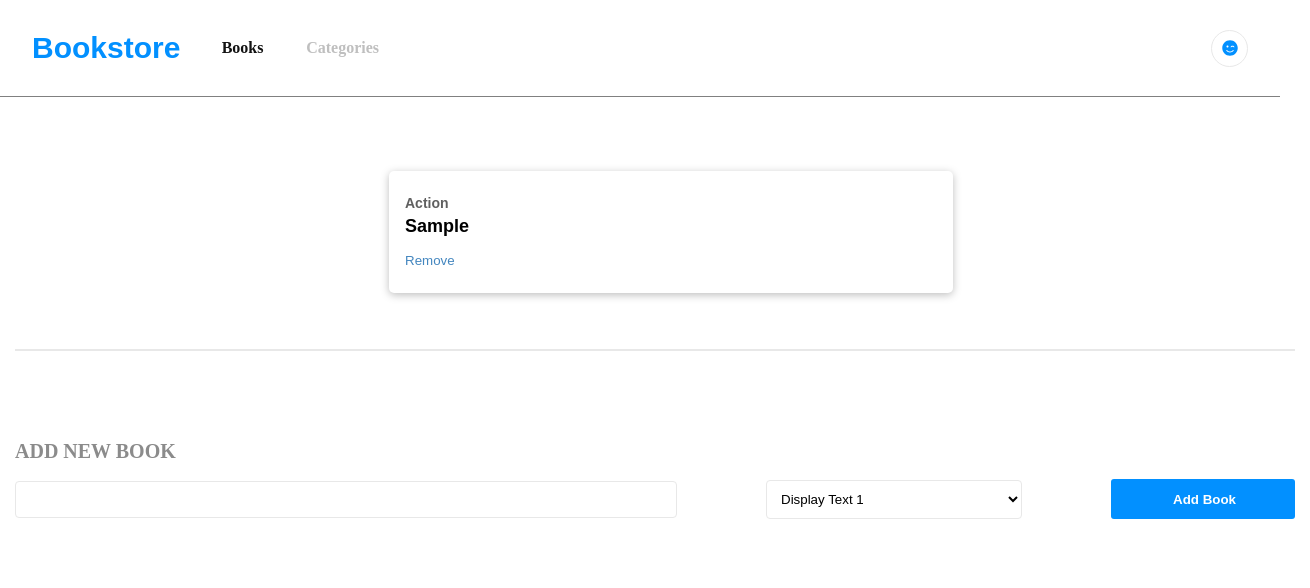
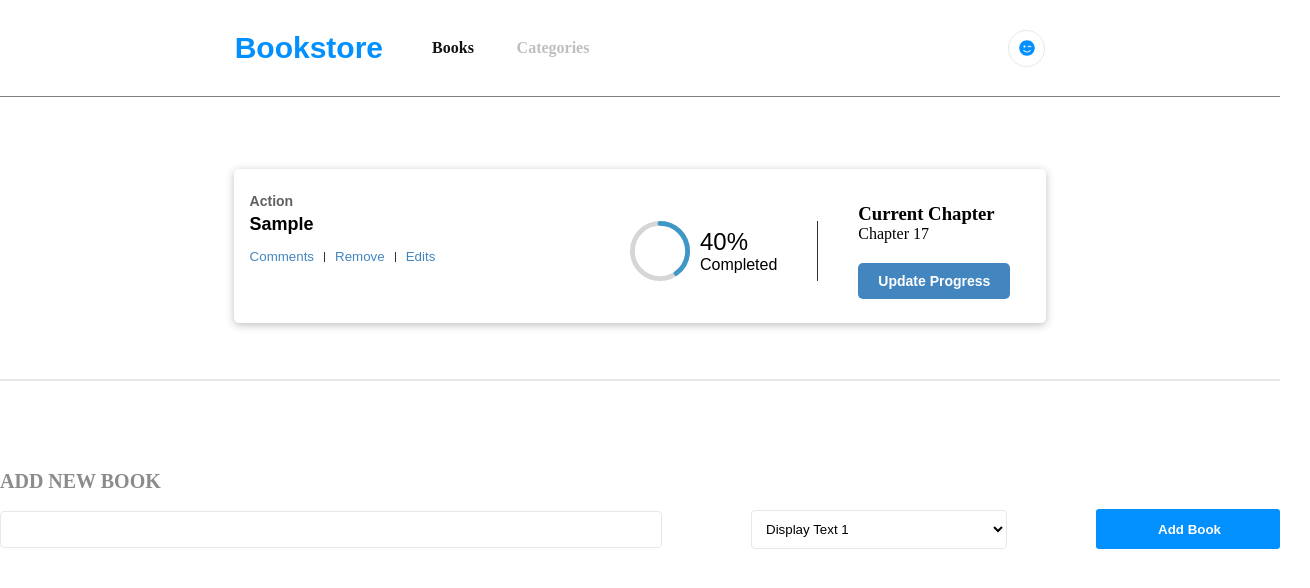
Before and after one commit to Mhamad-Raad/Books-React, a React (Create React App) app: page / in a window 1280 px wide. Both pictures are taken after typing "Sample" into the empty fields and a click on the button "Add Book". Shown: the top 588 px of the page, 1310 px wide, since content can reach past the window. Built offline with nearby package versions, Linux system fonts and the light colour scheme; no server answers.

Commit message:
update design

```diff
--- a/package.json
+++ b/package.json
@@ -9,6 +9,7 @@
     "@testing-library/user-event": "^13.5.0",
     "prop-types": "^15.8.1",
     "react": "^18.2.0",
+    "react-circular-progressbar": "^2.1.0",
     "react-dom": "^18.2.0",
     "react-icons": "^4.6.0",
     "react-redux": "^8.0.5",
--- a/src/Pages/Books.module.css
+++ b/src/Pages/Books.module.css
@@ -1,5 +1,4 @@
 .books_body {
-  padding: 10px 15px;
   width: 100%;
   height: 100%;
   display: flex;
--- a/src/components/Book.jsx
+++ b/src/components/Book.jsx
@@ -1,8 +1,10 @@
 import React from 'react';
 import PropTypes from 'prop-types';
 import { useDispatch } from 'react-redux';
+import { CircularProgressbar } from 'react-circular-progressbar';
 import { deleteBooks, deleteBookAPI } from '../Redux/Books/Books';
 import css from './Book.module.css';
+import 'react-circular-progressbar/dist/styles.css';
 
 function Book(
   {
@@ -26,9 +28,31 @@ function Book(
         <h3 className={css.title}>{title}</h3>
         <p className={css.author}>{author}</p>
         <div className={css.buttons}>
+          <button type="button" className={css.edits}>Comments</button>
+          <div className={css.vLine} />
           <button type="button" onClick={handleRemoveBook} className={css.edits}>Remove</button>
+          <div className={css.vLine} />
+          <button type="button" className={css.edits}>Edits</button>
         </div>
       </span>
+      <div>
+        <span className={css.progressSection}>
+          <CircularProgressbar
+            className={css.progressBar}
+            value={40}
+          />
+          <div className={css.percentage}>
+            <p className={css.percentageNumber}>40%</p>
+            <p>Completed</p>
+          </div>
+          <div className={css.VlingeR} />
+          <div className={css.updateProgress}>
+            <h3>Current Chapter</h3>
+            <p>Chapter 17</p>
+            <button type="button" className={css.updateProgressBTN}>Update Progress</button>
+          </div>
+        </span>
+      </div>
     </div>
   );
 }
--- a/src/components/Book.module.css
+++ b/src/components/Book.module.css
@@ -4,8 +4,10 @@
   box-shadow: 0 2px 8px rgba(0, 0, 0, 0.26);
   margin-bottom: 1rem;
   padding: 1.5rem 1rem;
-  width: 100%;
+  width: 61%;
   min-width: 500px;
+  display: flex;
+  justify-content: space-between;
 }
 
 .category {
@@ -33,6 +35,13 @@
   font-family: Montserrat, sans-serif;
 }
 
+.buttons {
+  display: flex;
+  justify-content: flex-start;
+  align-items: center;
+  width: 200px;
+}
+
 .edits {
   color: #4386bf;
   font-weight: 300;
@@ -42,3 +51,71 @@
   padding: 0;
   cursor: pointer;
 }
+
+.vLine {
+  width: 1px !important;
+  height: 10px;
+  background-color: #303030;
+  margin: 0 10px;
+}
+
+.progressBar {
+  width: 60px !important;
+}
+
+.percentage {
+  font-size: 16px;
+  font-weight: lighter;
+  font-family: RobotoSlab, sans-serif;
+  margin-left: 10px;
+}
+
+.progressSection {
+  display: flex;
+  justify-content: flex-start;
+  align-items: center;
+  margin-top: 10px;
+}
+
+.percentageNumber {
+  font-size: 24px;
+}
+
+.progressSection p {
+  margin: 0;
+}
+
+.VlingeR {
+  width: 1px !important;
+  height: 60px;
+  background-color: #303030;
+  margin: 0 40px;
+}
+
+.updateProgress {
+  display: flex;
+  flex-direction: column;
+  justify-content: space-between;
+  align-items: flex-start;
+  margin-right: 20px;
+}
+
+.updateProgress h3 {
+  margin: 0;
+}
+
+.updateProgress p {
+  margin-bottom: 20px;
+}
+
+.updateProgressBTN {
+  background-color: #4386bf;
+  color: #fff;
+  border: none;
+  border-radius: 5px;
+  padding: 10px 20px;
+  font-size: 14px;
+  font-weight: bolder;
+  font-family: RobotoSlab, sans-serif;
+  cursor: pointer;
+}
--- a/src/components/BookList.module.css
+++ b/src/components/BookList.module.css
@@ -6,3 +6,9 @@
   width: 100%;
   position: relative;
 }
+
+li {
+  width: 100%;
+  display: flex;
+  justify-content: center;
+}
--- a/src/components/Header.jsx
+++ b/src/components/Header.jsx
@@ -6,10 +6,12 @@ import css from './Header.module.css';
 function Header() {
   return (
     <div className={css.header}>
+
+      <div className={css.header_left_nav}>
+        <div>
           <h1 className={css.logo}>
             Bookstore
           </h1>
-      <div className={css.header_left_nav}>
           <ul>
             <li>
               <NavLink to="/" className={css.links}>
@@ -23,6 +25,8 @@ function Header() {
               </NavLink>
             </li>
           </ul>
+        </div>
+
         <div className={css.profile_pic}>
           <FaSmileWink className={css.pica} />
         </div>
--- a/src/components/Header.module.css
+++ b/src/components/Header.module.css
@@ -12,7 +12,7 @@
 .header_left_nav {
   display: flex;
   align-items: center;
-  justify-content: space-between;
+  justify-content: space-around;
   width: 100%;
 }
 
@@ -39,7 +39,7 @@ ul {
   align-items: baseline;
   justify-content: space-around;
   padding: 0;
-  margin: 0;
+  margin: 0.5rem 0 0 0;
   width: 200px;
 }
 
```
Also changed, not shown: 1 other file (tests, documents, lock files or other folders). Lines whose indentation alone changed are shown as unchanged.
